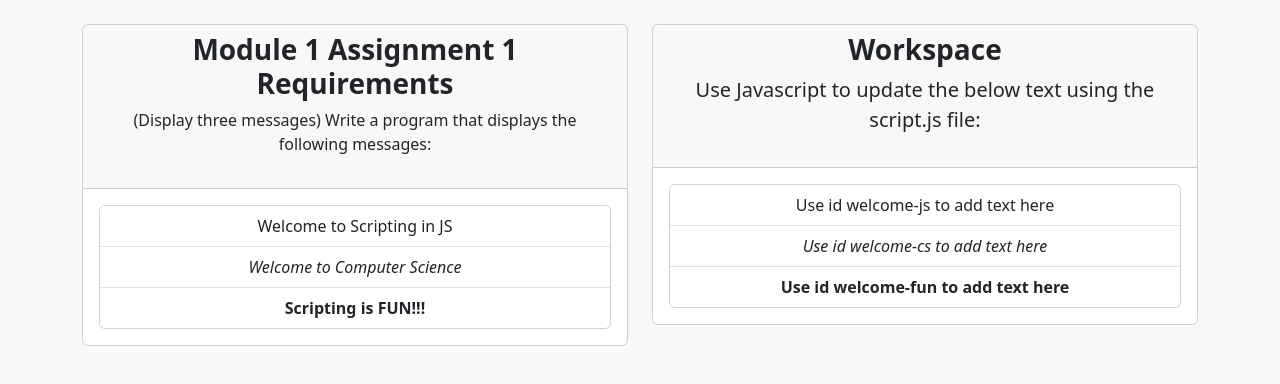
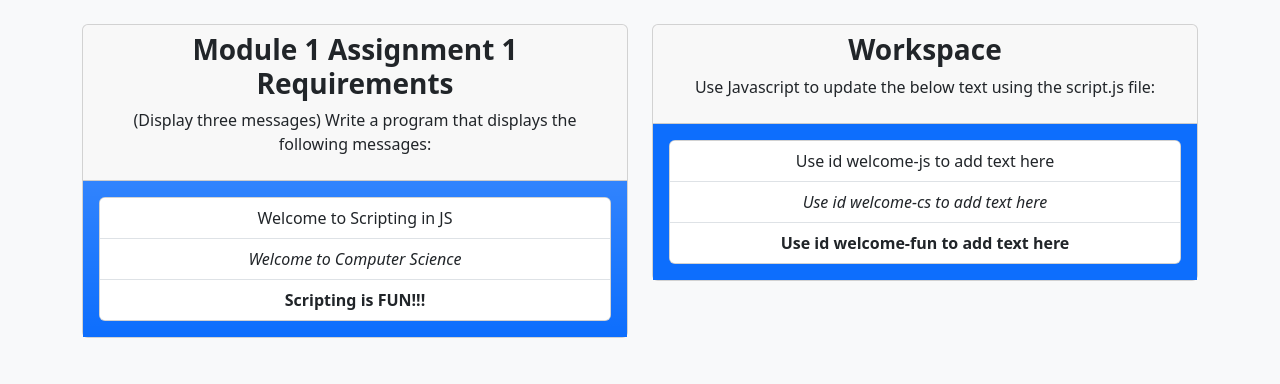
Before and after one commit to francis-fiskey/JS-Module-2-Assignment-1, a plain HTML site: page index.html in a window 1280 px wide. Drawn offline with nearby package versions, Linux system fonts and the light colour scheme.

Commit message:
update secondary text under primary header in card headers

```diff
--- a/index.html
+++ b/index.html
@@ -16,11 +16,11 @@
     <div class="row">
       <div class="col-lg-6 mt-4">
         <div class="card text-center">
-          <div class="card-header ">
+          <div class="card-header">
             <h3 class="fw-bold">Module 1 Assignment 1 Requirements</h3>
-            <p class="lead fs-6 mb-4">(Display three messages) Write a program that displays the following messages:</p>
+            <p class="lead fs-6">(Display three messages) Write a program that displays the following messages:</p>
           </div>
-          <div class="card-body">
+          <div class="card-body bg-primary bg-gradient">
             <div class="card">
               <ul class="list-group list-group-flush">
                 <li class="list-group-item">Welcome to Scripting in JS</li>
@@ -35,16 +35,18 @@
 
       <div class="col-lg-6 mt-4">
         <div class="card text-center">
-          <div class="card-header">
+          <div class="card-header bg-secondary.bg-gradient">
             <h3 class="fw-bold underline">Workspace</h3>
-            <p class="lead mb-4">Use Javascript to update the below text using the script.js file:</p>
+            <p class="lead fs-6">Use Javascript to update the below text using the script.js file:</p>
           </div>
-          <div class="card-body">
+          <div class="card-body bg-primary">
             <div class="card">
               <ul class="list-group list-group-flush">
                 <li class="list-group-item" id="welcome-js">Use id welcome-js to add text here</li>
-              <li class="list-group-item" id="welcome-cs" style="font-style:italic">Use id welcome-cs to add text here</li>
-              <li class="list-group-item" id="welcome-fun" style="font-weight:bold">Use id welcome-fun to add text here</li>
+                <li class="list-group-item" id="welcome-cs" style="font-style:italic">Use id welcome-cs to add text here
+                </li>
+                <li class="list-group-item" id="welcome-fun" style="font-weight:bold">Use id welcome-fun to add text
+                  here</li>
               </ul>
             </div>
           </div>
```
Lines whose indentation alone changed are shown as unchanged.
